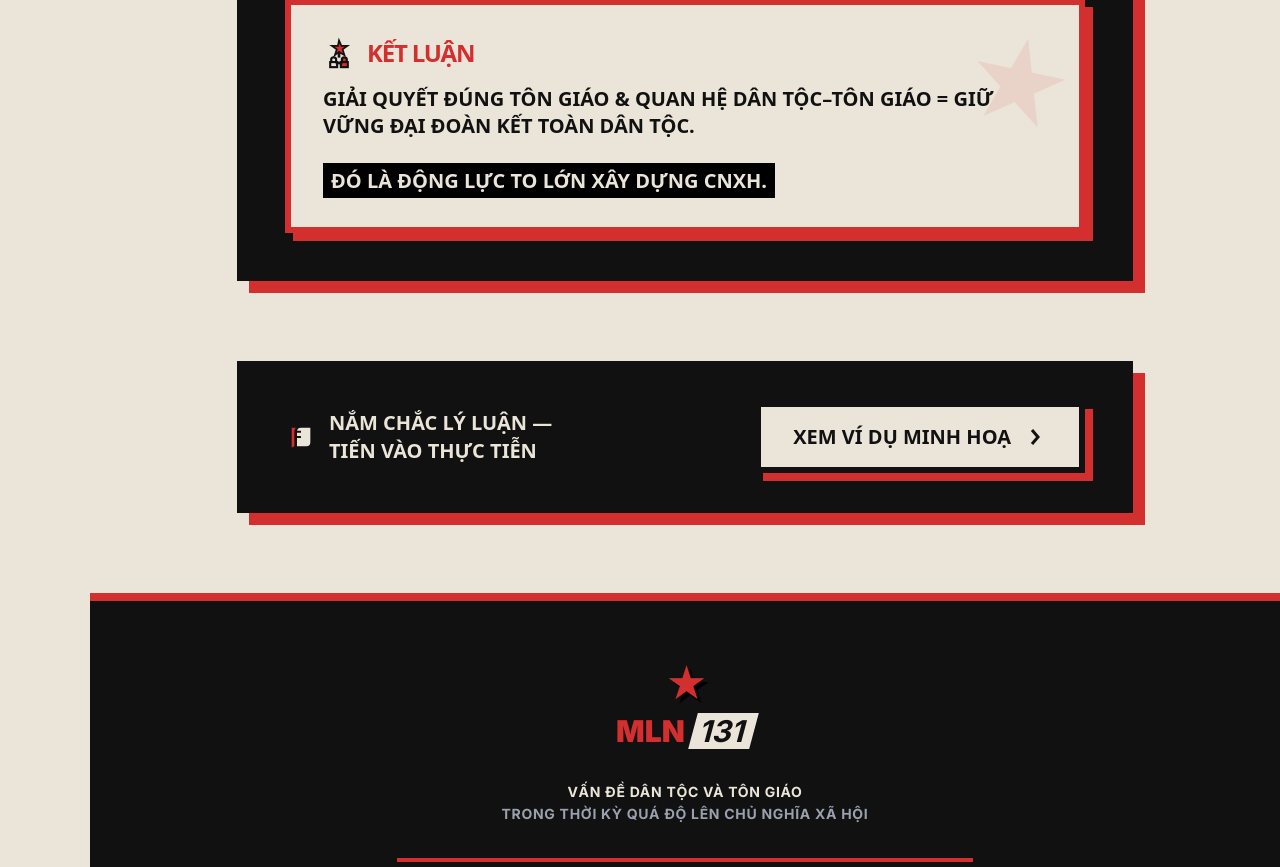
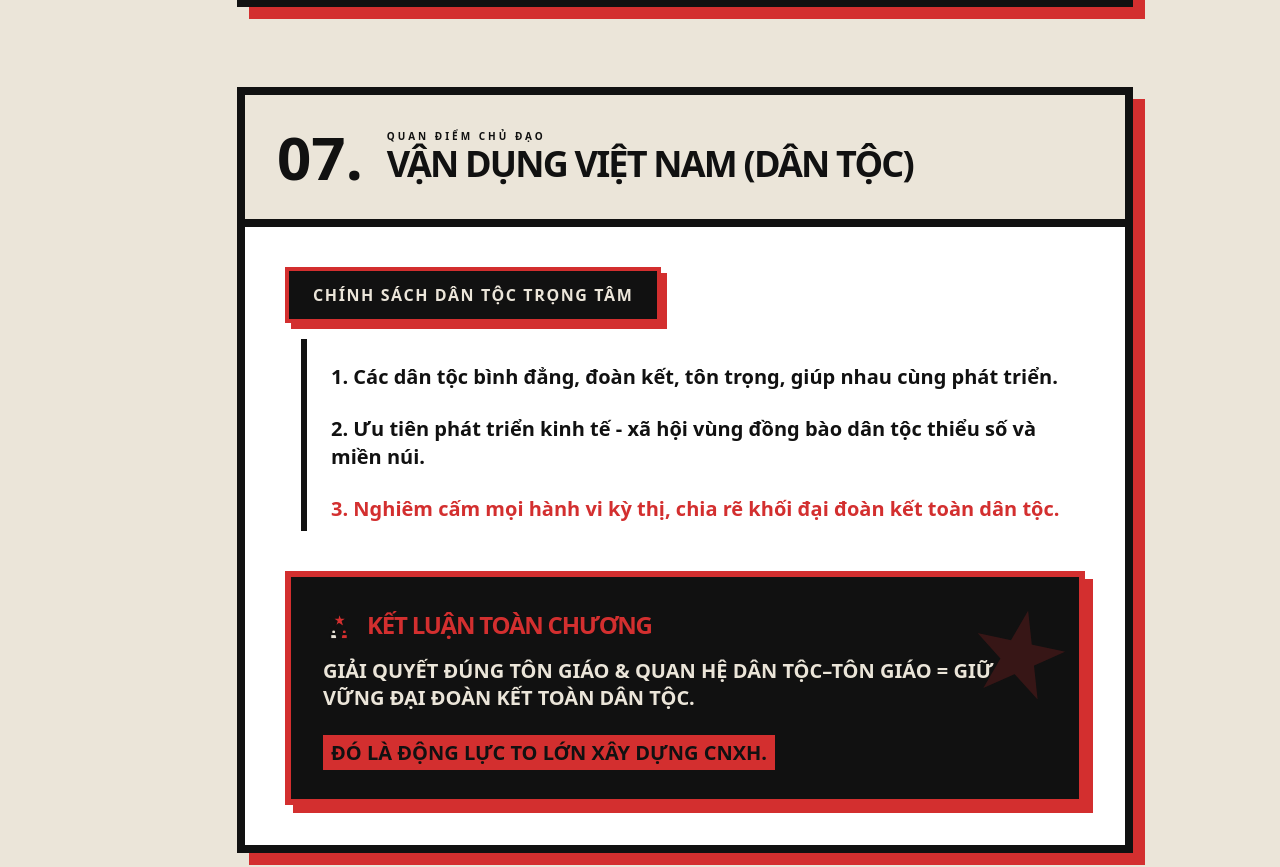
Before and after one commit to Percyy04/mln131, a React (Vite) app: page /ly-thuyet in a window 1280 px wide. Shown: the part 5340-6207 px from the top of the page. Built offline with nearby package versions, Linux system fonts and the light colour scheme; no server answers.

Commit message:
feat: implement TheoryPage with interactive educational content and data structure

```diff
--- a/src/data/theoryData.js
+++ b/src/data/theoryData.js
@@ -4,8 +4,91 @@
 
 export const theorySections = [
   {
+    id: "phan-i",
+    step: "01",
+    chapter: "Phần I",
+    title: "Dân tộc trong thời kỳ quá độ lên CNXH",
+    tagline: "Mác – Lênin: khái niệm · 2 xu hướng · Cương lĩnh",
+    accent: "red",
+    lead: "Cơ sở lý luận nền tảng giải quyết vấn đề dân tộc.",
+    sections: [
+      {
+        heading: "CN Mác – Lênin về dân tộc",
+        subsections: [
+          {
+            label: "a",
+            title: "Khái niệm & 2 xu hướng",
+            blocks: [
+              {
+                kind: "highlight",
+                text: "Dân tộc: Hình thức cộng đồng người ổn định, hình thành trong lịch sử, có chung lãnh thổ, kinh tế, ngôn ngữ và văn hóa/tâm lý.",
+              },
+              {
+                kind: "columns",
+                title: "2 Xu hướng khách quan",
+                items: [
+                  { t: "Tách ra", d: "Thức tỉnh ý thức dân tộc, muốn độc lập." },
+                  { t: "Liên hiệp lại", d: "Do lực lượng sản xuất phát triển, giao lưu kinh tế, văn hóa (toàn cầu hóa)." },
+                ],
+              },
+            ],
+          },
+          {
+            label: "b",
+            title: "Cương lĩnh dân tộc của V.I.Lênin",
+            blocks: [
+              {
+                kind: "numbered_short",
+                items: [
+                  { head: "Bình đẳng", sub: "Các dân tộc hoàn toàn bình đẳng, không phân biệt lớn/nhỏ." },
+                  { head: "Tự quyết", sub: "Quyền tự quyết định vận mệnh (tách ra hoặc liên hiệp tự nguyện)." },
+                  { head: "Đoàn kết", sub: "Liên hiệp công nhân tất cả dân tộc." },
+                ],
+              },
+            ],
+          },
+        ],
+      },
+      {
+        heading: "Dân tộc Việt Nam",
+        subsections: [
+          {
+            label: "a",
+            title: "Đặc điểm cơ bản",
+            blocks: [
+              {
+                kind: "bullets_short",
+                items: [
+                  "Có sự chênh lệch về số dân giữa các tộc người.",
+                  "Cư trú đan xen, không có cực đoan lãnh thổ.",
+                  "Đoàn kết gắn bó lâu đời trong lịch sử.",
+                  "Văn hóa đa dạng trong thống nhất.",
+                ],
+              },
+            ],
+          },
+          {
+            label: "b",
+            title: "Chính sách của Đảng",
+            blocks: [
+              {
+                kind: "pills",
+                title: "Nguyên tắc cơ bản",
+                items: ["Bình đẳng", "Đoàn kết", "Tôn trọng", "Giúp nhau phát triển"],
+              },
+              {
+                kind: "highlight",
+                text: "Phát triển toàn diện kinh tế, văn hóa, xã hội, an ninh quốc phòng vùng đồng bào dân tộc thiểu số.",
+              },
+            ],
+          },
+        ],
+      },
+    ],
+  },
+  {
     id: "phan-ii",
-    step: "01",
+    step: "02",
     chapter: "Phần II",
     title: "Tôn giáo trong thời kỳ quá độ lên CNXH",
     tagline: "Mác – Lênin: bản chất · nguồn gốc · nguyên tắc",
@@ -78,7 +161,7 @@ export const theorySections = [
   },
   {
     id: "muc-2",
-    step: "02",
+    step: "03",
     chapter: "Mục 2",
     title: "Tôn giáo VN & chính sách hiện nay",
     tagline: "Đặc điểm thực tiễn · Luật 2016 · Đại hội XIII",
@@ -137,7 +220,7 @@ export const theorySections = [
   },
   {
     id: "phan-iii",
-    step: "03",
+    step: "04",
     chapter: "Phần III",
     title: "Dân tộc & tôn giáo",
     tagline: "Đặc điểm · định hướng · ổn định chính trị",
--- a/src/pages/TheoryPage.jsx
+++ b/src/pages/TheoryPage.jsx
@@ -253,13 +253,13 @@ export default function TheoryPage() {
             </div>
           </motion.article>
 
-          {/* BLOCK 6: VẬN DỤNG THỰC TIỄN VN */}
+          {/* BLOCK 6: VẬN DỤNG THỰC TIỄN VN (TÔN GIÁO) */}
           <motion.article {...fadeUpScale} className="border-[8px] border-[#111] bg-[#111] text-[#EBE5D9] shadow-[12px_12px_0_0_#D32F2F] overflow-hidden group">
             <div className="relative px-8 py-8 bg-[#111] border-b-[8px] border-[#D32F2F] flex items-center gap-6">
               <div className="text-6xl font-black text-[#D32F2F] group-hover:-rotate-12 transition-transform">06.</div>
               <div>
                 <p className="text-[10px] font-black uppercase tracking-[0.3em] text-[#D32F2F]">ĐẠI HỘI XIII & THỰC TIỄN</p>
-                <h2 className="text-3xl md:text-4xl font-black uppercase tracking-tighter text-[#EBE5D9]">Vận dụng Việt Nam</h2>
+                <h2 className="text-3xl md:text-4xl font-black uppercase tracking-tighter text-[#EBE5D9]">Vận dụng Việt Nam (Tôn giáo)</h2>
               </div>
             </div>
             <div className="p-8 md:p-10 space-y-10">
@@ -288,16 +288,41 @@ export default function TheoryPage() {
                 </ul>
               </div>
 
-              {/* KẾT LUẬN */}
-              <div className="border-[6px] border-[#D32F2F] bg-[#EBE5D9] text-[#111] p-8 text-center sm:text-left relative overflow-hidden mt-8 shadow-[8px_8px_0_0_#D32F2F]">
-                <div className="absolute top-0 right-4 text-[100px] text-[#D32F2F]/10 font-black rotate-12">★</div>
+            </div>
+          </motion.article>
+
+          {/* BLOCK 7: VẬN DỤNG THỰC TIỄN VN (DÂN TỘC) */}
+          <motion.article {...fadeUpScale} className="border-[8px] border-[#111] bg-[#EBE5D9] shadow-[12px_12px_0_0_#D32F2F] overflow-hidden group">
+            <div className="relative px-8 py-8 bg-[#EBE5D9] border-b-[8px] border-[#111] flex items-center gap-6">
+              <div className="text-6xl font-black text-[#111] group-hover:-rotate-12 transition-transform">07.</div>
+              <div>
+                <p className="text-[10px] font-black uppercase tracking-[0.3em] text-[#111]">QUAN ĐIỂM CHỦ ĐẠO</p>
+                <h2 className="text-3xl md:text-4xl font-black uppercase tracking-tighter text-[#111]">Vận dụng Việt Nam (Dân tộc)</h2>
+              </div>
+            </div>
+            <div className="p-8 md:p-10 space-y-10 bg-white">
+
+              <div className="space-y-4">
+                <h3 className="inline-block bg-[#111] text-[#EBE5D9] px-6 py-3 font-black uppercase tracking-widest border-[4px] border-[#D32F2F] shadow-[6px_6px_0_0_#D32F2F]">
+                  CHÍNH SÁCH DÂN TỘC TRỌNG TÂM
+                </h3>
+                <div className="pt-6 pb-2 border-l-[6px] border-[#111] pl-6 ml-4 space-y-6">
+                  <p className="font-bold text-lg md:text-xl text-[#111]">1. Các dân tộc bình đẳng, đoàn kết, tôn trọng, giúp nhau cùng phát triển.</p>
+                  <p className="font-bold text-lg md:text-xl text-[#111]">2. Ưu tiên phát triển kinh tế - xã hội vùng đồng bào dân tộc thiểu số và miền núi.</p>
+                  <p className="font-bold text-lg md:text-xl text-[#D32F2F]">3. Nghiêm cấm mọi hành vi kỳ thị, chia rẽ khối đại đoàn kết toàn dân tộc.</p>
+                </div>
+              </div>
+
+              {/* KẾT LUẬN CHUNG */}
+              <div className="border-[6px] border-[#D32F2F] bg-[#111] text-[#EBE5D9] p-8 text-center sm:text-left relative overflow-hidden mt-8 shadow-[8px_8px_0_0_#D32F2F]">
+                <div className="absolute top-0 right-4 text-[100px] text-[#D32F2F]/20 font-black rotate-12">★</div>
                 <h4 className="flex items-center gap-3 text-2xl font-black uppercase tracking-tighter text-[#D32F2F] mb-4">
                   <IconUnity className="w-8 h-8" />
-                  KẾT LUẬN
+                  KẾT LUẬN TOÀN CHƯƠNG
                 </h4>
-                <p className="font-black text-xl uppercase leading-snug">
+                <p className="font-black text-xl uppercase leading-snug text-[#EBE5D9]">
                   Giải quyết đúng tôn giáo & quan hệ dân tộc–tôn giáo = GIỮ VỮNG ĐẠI ĐOÀN KẾT TOÀN DÂN TỘC. <br/><br/>
-                  <span className="text-[#D32F2F] bg-black text-[#EBE5D9] px-2 py-1 relative z-10">Đó là động lực to lớn xây dựng CNXH.</span>
+                  <span className="text-[#111] bg-[#D32F2F] px-2 py-1 relative z-10">Đó là động lực to lớn xây dựng CNXH.</span>
                 </p>
               </div>
 
```
